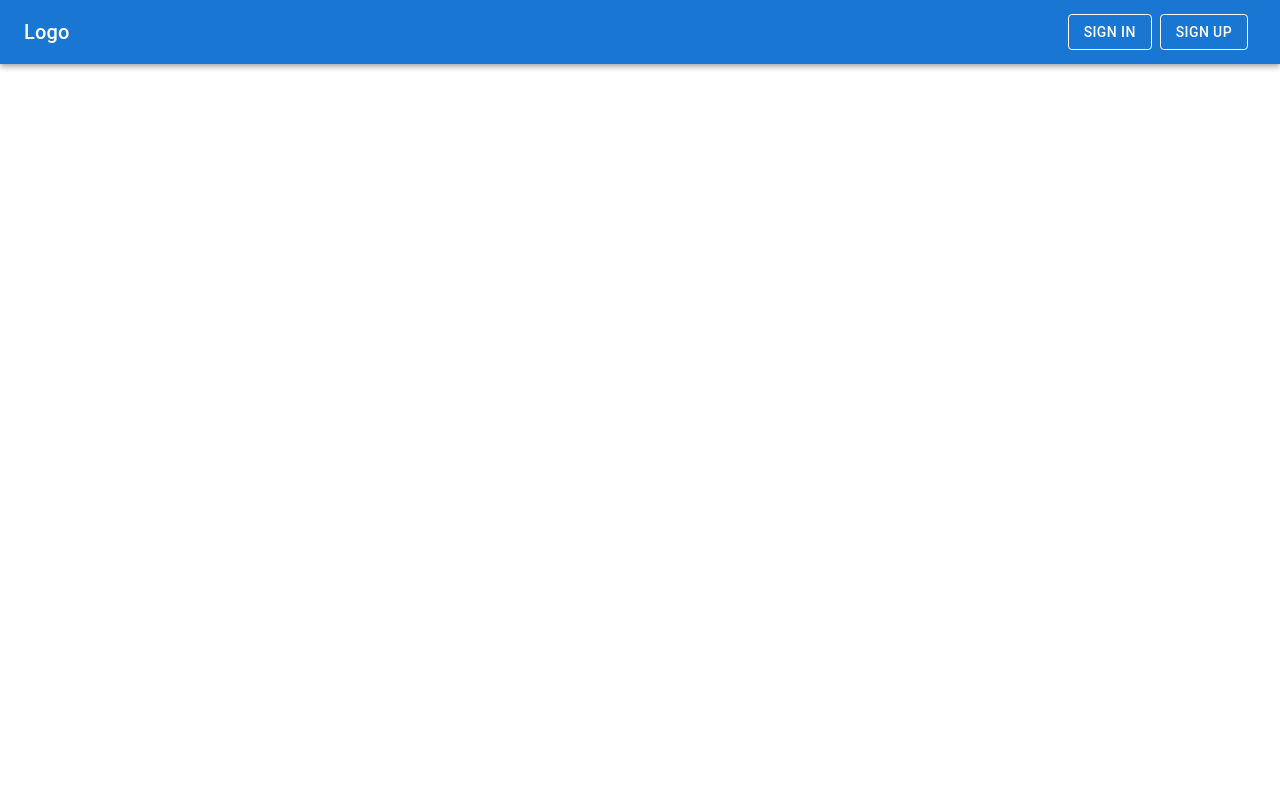
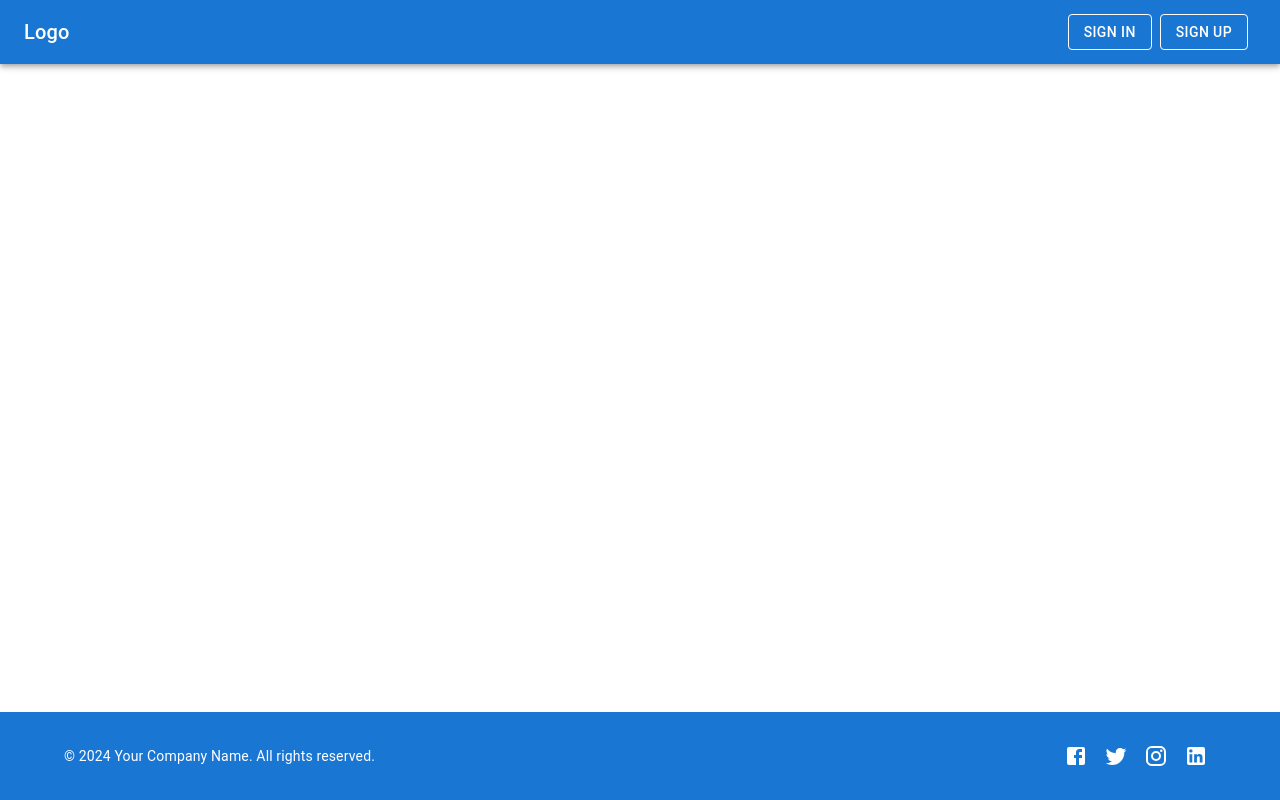
Before and after one commit to techie-ranith/Duothan-4.0, a Next.js app in the folder client/: page / in a window 1280 px wide. Built offline with nearby package versions, Linux system fonts and the light colour scheme.

Commit message:
footer added

```diff
--- a/client/package.json
+++ b/client/package.json
@@ -11,7 +11,7 @@
   "dependencies": {
     "@emotion/react": "^11.11.4",
     "@emotion/styled": "^11.11.5",
-    "@mui/icons-material": "^5.15.15",
+    "@mui/icons-material": "^5.15.18",
     "@mui/joy": "5.0.0-beta.36",
     "@mui/material": "^5.15.15",
     "@mui/x-charts": "^7.4.0",
--- a/client/src/app/page.tsx
+++ b/client/src/app/page.tsx
@@ -6,6 +6,7 @@ import { Sign } from "crypto";
 import JobCard from "@/components/layouts/JobCard";
 import Container from "@/components/layouts/Container";
 import Navigation from "@/components/layouts/Navigation";
+import Footer from "@/components/layouts/Footer";
 import SignInPage from "@/app/(pages)/(auth)/signin/page";
 import SignUpPage from "@/app/(pages)/(auth)/signup/page";
 
@@ -13,12 +14,16 @@ const page = () => {
   return (
     <main>
        <Router>
-      <Navigation />
-      <Routes>
-        <Route path="@/app/(pages)/(auth)/signin/page" element={<SignInPage />} />
+      <div style={{ display: 'flex', flexDirection: 'column', minHeight: '100vh' }}>
+        <Navigation />
+        <div style={{ flex: 1 }}>
+          <Routes>
+          <Route path="@/app/(pages)/(auth)/signin/page" element={<SignInPage />} />
         <Route path="@/app/(pages)/(auth)/signup/page" element={<SignUpPage />} />
-        {/* Define other routes here */}
-      </Routes>
+          </Routes>
+        </div>
+        <Footer />
+      </div>
     </Router>
     </main>
   );
--- /dev/null
+++ b/client/src/components/layouts/Footer.tsx
@@ -0,0 +1,37 @@
+"use client"
+
+import * as React from "react";
+import Box from "@mui/material/Box";
+import Container from "@mui/material/Container";
+import Typography from "@mui/material/Typography";
+import IconButton from "@mui/material/IconButton";
+import FacebookIcon from "@mui/icons-material/Facebook";
+import TwitterIcon from "@mui/icons-material/Twitter";
+import InstagramIcon from "@mui/icons-material/Instagram";
+import LinkedInIcon from "@mui/icons-material/LinkedIn";
+
+export default function Footer() {
+  return (
+    <Box sx={{ py: 3, backgroundColor: '#1976d2', color: 'white' }}>
+      <Container maxWidth="lg" sx={{ display: 'flex', justifyContent: 'space-between', alignItems: 'center' }}>
+        <Typography variant="body2" component="p">
+          © 2024 Your Company Name. All rights reserved.
+        </Typography>
+        <Box>
+          <IconButton aria-label="facebook" color="inherit">
+            <FacebookIcon />
+          </IconButton>
+          <IconButton aria-label="twitter" color="inherit">
+            <TwitterIcon />
+          </IconButton>
+          <IconButton aria-label="instagram" color="inherit">
+            <InstagramIcon />
+          </IconButton>
+          <IconButton aria-label="linkedin" color="inherit">
+            <LinkedInIcon />
+          </IconButton>
+        </Box>
+      </Container>
+    </Box>
+  );
+}
```
Also changed, not shown: 2 other files (tests, documents, lock files or other folders).
